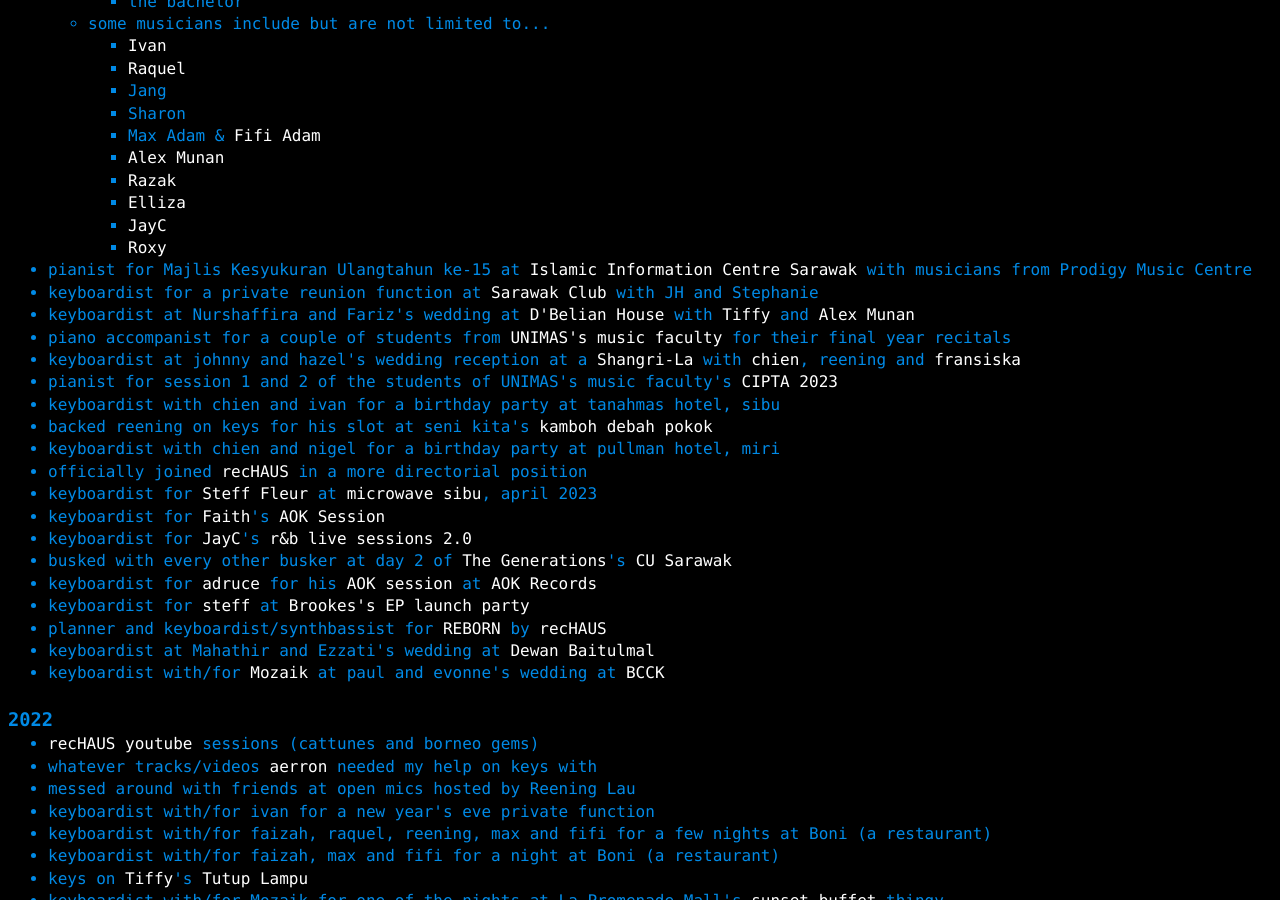
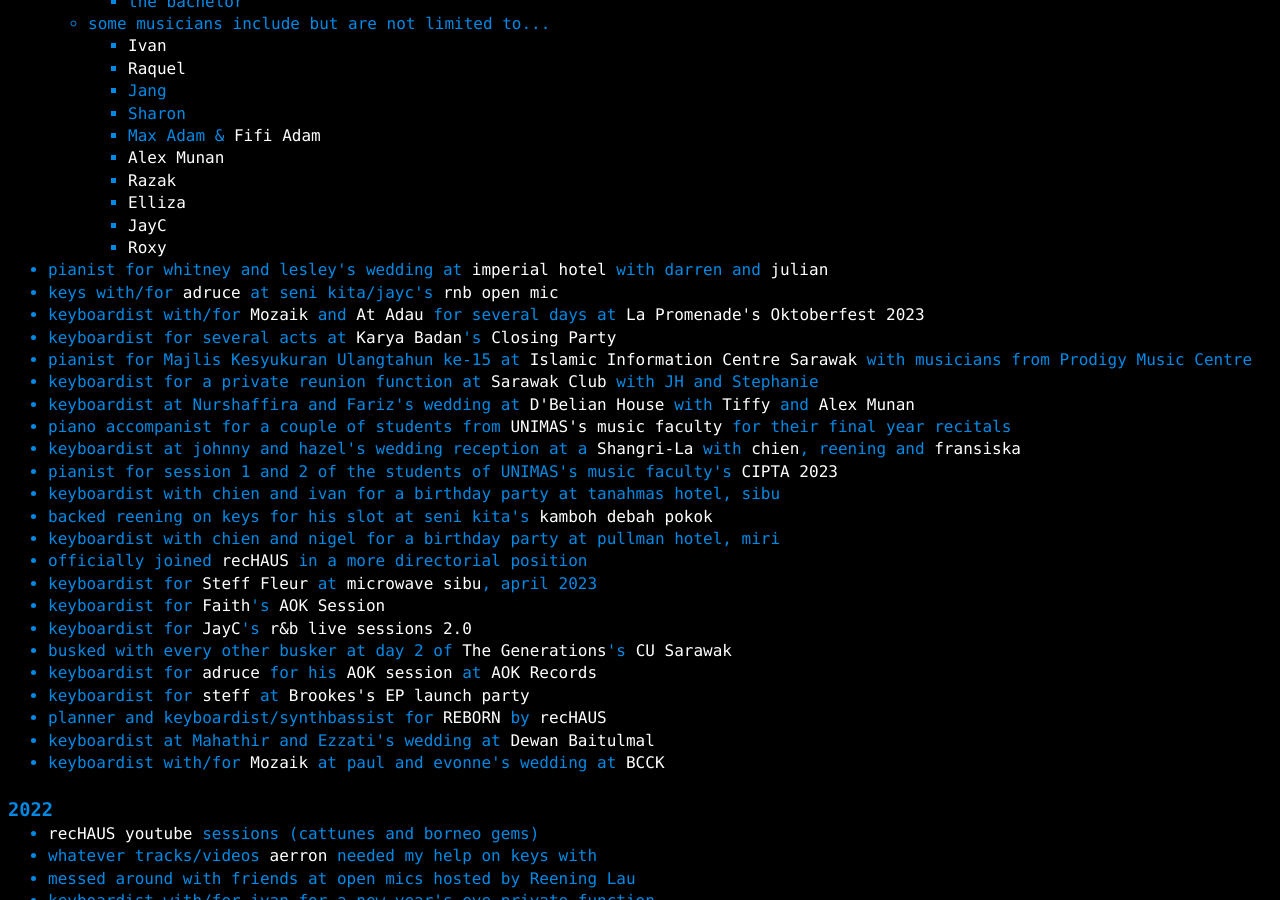
Before and after one commit to a-erfan-aa/a-erfan-aa.github.io, a Jekyll site: the page built from things-i-make/music-comprehensive.html, in a window 1280 px wide and 900 px high, scrolled down 1025 px. Built offline with Jekyll 4.4.1, drawn with Linux system fonts in a browser that asks for light colours.

Commit message:
Add entries to 2023 in music-comprehensive.html

```diff
--- a/things-i-make/music-comprehensive.html
+++ b/things-i-make/music-comprehensive.html
@@ -120,6 +120,10 @@
 				</li>
 			</ul>
 		</li>
+		<li>pianist for whitney and lesley's wedding at <a href="https://www.imperialhotelkuching.com.my/index1.html">imperial hotel</a> with darren and <a href="https://www.instagram.com/julianevan_amang_baga/">julian</a></li>
+		<li>keys with/for <a href="https://www.instagram.com/adruceazman/">adruce</a> at seni kita/jayc's <a href="https://www.instagram.com/p/CxPtzXdvNuq/">rnb open mic</a></li>
+		<li>keyboardist with/for <a href="https://www.instagram.com/soundofmozaik/">Mozaik</a> and <a href="https://www.instagram.com/atadauborneo/">At Adau</a> for several days at <a href="https://www.instagram.com/p/CxH5qqzhSmG/">La Promenade's Oktoberfest 2023</a></li>
+		<li>keyboardist for several acts at <a href="https://www.instagram.com/karyabadan/">Karya Badan</a>'s <a href="https://www.instagram.com/p/Cw7rAj3vpjX/">Closing Party</a></li>
 		<li>pianist for Majlis Kesyukuran Ulangtahun ke-15 at <a href="https://www.sarawakiic.org.my/">Islamic Information Centre Sarawak</a> with musicians from Prodigy Music Centre</li>
 		<li>keyboardist for a private reunion function at <a href="https://sarawakclub.com/">Sarawak Club</a> with JH and Stephanie</li>
 		<li>keyboardist at Nurshaffira and Fariz's wedding at <a href="https://www.instagram.com/d.belianhouse/">D'Belian House</a> with <a href="https://www.instagram.com/tiffanytammy/">Tiffy</a> and <a href="https://www.instagram.com/alex_munan/">Alex Munan</a></li>
```
